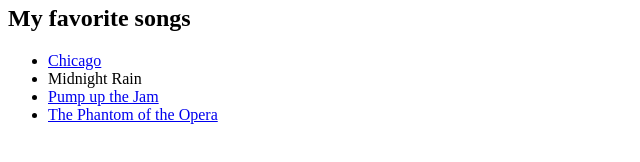
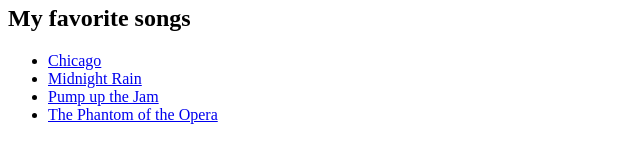
Before and after one commit to Ashtoniscool23/Ashton-s-Personal-Website, a plain HTML site: page index.html in a window 1280 px wide. Shown: the part 288-450 px from the top of the page, 0-640 px from the left. Drawn offline with Linux system fonts and the light colour scheme.

Commit message:
Update index.html

```diff
--- a/index.html
+++ b/index.html
@@ -24,7 +24,7 @@
 <h2>My favorite songs</h2>
 <ul>
     <li><a href="https://www.youtube.com/watch?v=qh4MOBTuPM0">Chicago</a></li>
-    <li><a href="https://www.youtube.com/watch?v=Odh9ddPUkEY"></a>Midnight Rain</li>
+	<li><a href="https://www.youtube.com/watch?v=Odh9ddPUkEY">Midnight Rain</a></li>
     <li><a href="https://www.youtube.com/watch?v=9EcjWd-O4jI">Pump up the Jam</a></li>
     <li><a href="https://www.youtube.com/watch?v=5NstnB3Wnqk">The Phantom of the Opera</a></li>
 </ul>
```
